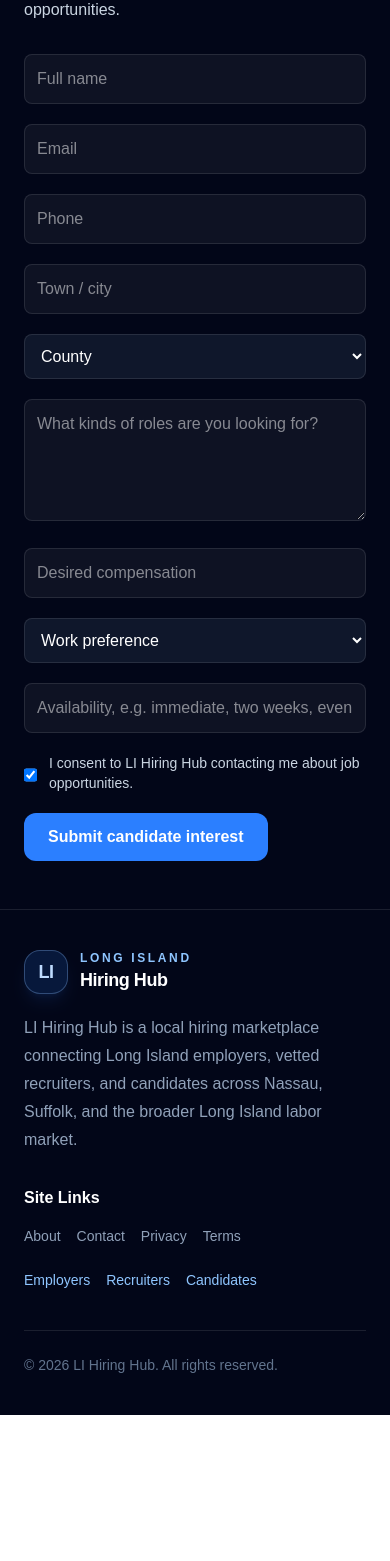
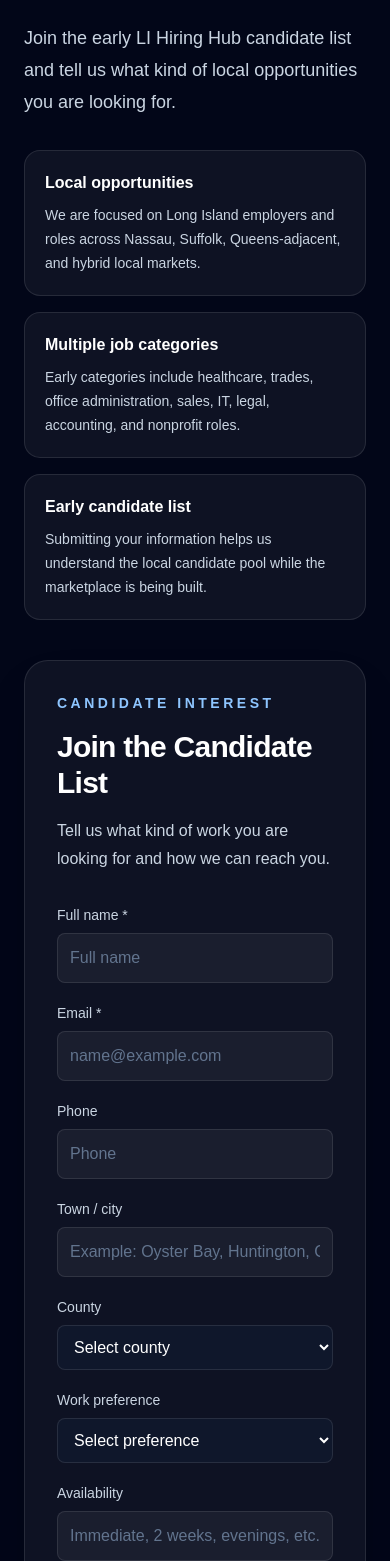
Before and after one commit to GCTDevOrg/li-hiring-hub, a Next.js app: page /candidates in a window 390 px wide. Shown: the part 307-1868 px from the top of the page. Before the commit the page ends 1722 px from the top, so only its background shows below. Built offline with nearby package versions, Linux system fonts and the light colour scheme; no server answers.

Commit message:
Polish candidate interest page

```diff
--- a/app/candidates/page.tsx
+++ b/app/candidates/page.tsx
@@ -3,95 +3,287 @@
 import { FormEvent, useState } from "react";
 import { supabase } from "@/lib/supabaseClient";
 
+function getText(formData: FormData, key: string) {
+  const value = formData.get(key);
+  return typeof value === "string" && value.trim() !== "" ? value.trim() : null;
+}
+
 export default function CandidatesPage() {
   const [loading, setLoading] = useState(false);
   const [message, setMessage] = useState("");
+  const [isError, setIsError] = useState(false);
 
   async function handleSubmit(event: FormEvent<HTMLFormElement>) {
     event.preventDefault();
     setLoading(true);
     setMessage("");
+    setIsError(false);
 
     const form = event.currentTarget;
     const formData = new FormData(form);
 
+    const fullName = getText(formData, "full_name");
+    const email = getText(formData, "email");
+    const desiredRoles = getText(formData, "desired_roles");
+
+    if (!fullName || !email || !desiredRoles) {
+      setLoading(false);
+      setIsError(true);
+      setMessage("Please complete the required fields.");
+      return;
+    }
+
     const { error } = await supabase.from("candidate_leads").insert({
-      full_name: formData.get("full_name"),
-      email: formData.get("email"),
-      phone: formData.get("phone"),
-      location: formData.get("location"),
-      county: formData.get("county"),
-      desired_roles: formData.get("desired_roles"),
-      desired_compensation: formData.get("desired_compensation"),
-      work_preference: formData.get("work_preference"),
-      availability: formData.get("availability"),
+      full_name: fullName,
+      email,
+      phone: getText(formData, "phone"),
+      location: getText(formData, "location"),
+      county: getText(formData, "county"),
+      desired_roles: desiredRoles,
+      desired_compensation: getText(formData, "desired_compensation"),
+      work_preference: getText(formData, "work_preference"),
+      availability: getText(formData, "availability"),
       consent_to_contact: formData.get("consent_to_contact") === "on",
     });
 
     setLoading(false);
 
     if (error) {
+      console.error(error);
+      setIsError(true);
       setMessage("Something went wrong. Please try again.");
-      console.error(error);
       return;
     }
 
     form.reset();
-    setMessage("Thanks. We received your candidate information.");
+    setIsError(false);
+    setMessage(
+      "Thanks. We received your candidate information and will keep you in mind as local opportunities develop."
+    );
   }
 
   return (
-    <main className="min-h-screen bg-slate-950 px-6 py-12 text-white">
-      <div className="mx-auto max-w-3xl">
-        <a href="/" className="text-sm text-blue-300 hover:text-blue-200">
-          ← Back to home
-        </a>
+    <main className="bg-slate-950 px-6 py-16 text-white">
+      <section className="mx-auto max-w-5xl">
+        <div className="grid gap-10 lg:grid-cols-[0.85fr_1.15fr]">
+          <div>
+            <p className="text-sm font-semibold uppercase tracking-[0.25em] text-blue-300">
+              Candidates
+            </p>
 
-        <h1 className="mt-8 text-4xl font-bold">Candidate Interest</h1>
-        <p className="mt-4 text-slate-300">
-          Join the early candidate list for Long Island opportunities.
+            <h1 className="mt-5 text-4xl font-bold tracking-tight md:text-6xl">
+              Looking for work on Long Island?
+            </h1>
+
+            <p className="mt-6 text-lg leading-8 text-slate-300">
+              Join the early LI Hiring Hub candidate list and tell us what kind
+              of local opportunities you are looking for.
+            </p>
+
+            <div className="mt-8 space-y-4">
+              <div className="rounded-2xl border border-white/10 bg-white/5 p-5">
+                <h2 className="font-bold">Local opportunities</h2>
+                <p className="mt-2 text-sm leading-6 text-slate-300">
+                  We are focused on Long Island employers and roles across
+                  Nassau, Suffolk, Queens-adjacent, and hybrid local markets.
+                </p>
+              </div>
+
+              <div className="rounded-2xl border border-white/10 bg-white/5 p-5">
+                <h2 className="font-bold">Multiple job categories</h2>
+                <p className="mt-2 text-sm leading-6 text-slate-300">
+                  Early categories include healthcare, trades, office
+                  administration, sales, IT, legal, accounting, and nonprofit
+                  roles.
+                </p>
+              </div>
+
+              <div className="rounded-2xl border border-white/10 bg-white/5 p-5">
+                <h2 className="font-bold">Early candidate list</h2>
+                <p className="mt-2 text-sm leading-6 text-slate-300">
+                  Submitting your information helps us understand the local
+                  candidate pool while the marketplace is being built.
+                </p>
+              </div>
+            </div>
+          </div>
+
+          <div className="rounded-3xl border border-white/10 bg-white/5 p-8 shadow-2xl shadow-black/20">
+            <p className="text-sm font-semibold uppercase tracking-[0.25em] text-blue-300">
+              Candidate Interest
+            </p>
+
+            <h2 className="mt-4 text-3xl font-bold tracking-tight">
+              Join the Candidate List
+            </h2>
+
+            <p className="mt-4 leading-7 text-slate-300">
+              Tell us what kind of work you are looking for and how we can reach
+              you.
             </p>
 
             <form onSubmit={handleSubmit} className="mt-8 space-y-5">
-          <input name="full_name" required placeholder="Full name" className="w-full rounded-lg border border-white/10 bg-white/5 p-3" />
-          <input name="email" required type="email" placeholder="Email" className="w-full rounded-lg border border-white/10 bg-white/5 p-3" />
-          <input name="phone" placeholder="Phone" className="w-full rounded-lg border border-white/10 bg-white/5 p-3" />
-          <input name="location" placeholder="Town / city" className="w-full rounded-lg border border-white/10 bg-white/5 p-3" />
+              <div className="grid gap-5 md:grid-cols-2">
+                <div>
+                  <label className="mb-2 block text-sm font-medium text-slate-300">
+                    Full name *
+                  </label>
+                  <input
+                    name="full_name"
+                    required
+                    placeholder="Full name"
+                    className="w-full rounded-lg border border-white/10 bg-white/5 p-3 outline-none ring-blue-400/40 placeholder:text-slate-500 focus:ring-2"
+                  />
+                </div>
 
-          <select name="county" className="w-full rounded-lg border border-white/10 bg-slate-900 p-3">
-            <option value="">County</option>
+                <div>
+                  <label className="mb-2 block text-sm font-medium text-slate-300">
+                    Email *
+                  </label>
+                  <input
+                    name="email"
+                    required
+                    type="email"
+                    placeholder="name@example.com"
+                    className="w-full rounded-lg border border-white/10 bg-white/5 p-3 outline-none ring-blue-400/40 placeholder:text-slate-500 focus:ring-2"
+                  />
+                </div>
+              </div>
+
+              <div className="grid gap-5 md:grid-cols-2">
+                <div>
+                  <label className="mb-2 block text-sm font-medium text-slate-300">
+                    Phone
+                  </label>
+                  <input
+                    name="phone"
+                    placeholder="Phone"
+                    className="w-full rounded-lg border border-white/10 bg-white/5 p-3 outline-none ring-blue-400/40 placeholder:text-slate-500 focus:ring-2"
+                  />
+                </div>
+
+                <div>
+                  <label className="mb-2 block text-sm font-medium text-slate-300">
+                    Town / city
+                  </label>
+                  <input
+                    name="location"
+                    placeholder="Example: Oyster Bay, Huntington, Garden City"
+                    className="w-full rounded-lg border border-white/10 bg-white/5 p-3 outline-none ring-blue-400/40 placeholder:text-slate-500 focus:ring-2"
+                  />
+                </div>
+              </div>
+
+              <div className="grid gap-5 md:grid-cols-3">
+                <div>
+                  <label className="mb-2 block text-sm font-medium text-slate-300">
+                    County
+                  </label>
+                  <select
+                    name="county"
+                    className="w-full rounded-lg border border-white/10 bg-slate-900 p-3 outline-none ring-blue-400/40 focus:ring-2"
+                  >
+                    <option value="">Select county</option>
                     <option value="Nassau">Nassau</option>
                     <option value="Suffolk">Suffolk</option>
                     <option value="Queens">Queens</option>
                     <option value="Other">Other</option>
                   </select>
+                </div>
 
-          <textarea name="desired_roles" required placeholder="What kinds of roles are you looking for?" rows={4} className="w-full rounded-lg border border-white/10 bg-white/5 p-3" />
-
-          <input name="desired_compensation" placeholder="Desired compensation" className="w-full rounded-lg border border-white/10 bg-white/5 p-3" />
-
-          <select name="work_preference" className="w-full rounded-lg border border-white/10 bg-slate-900 p-3">
-            <option value="">Work preference</option>
+                <div>
+                  <label className="mb-2 block text-sm font-medium text-slate-300">
+                    Work preference
+                  </label>
+                  <select
+                    name="work_preference"
+                    className="w-full rounded-lg border border-white/10 bg-slate-900 p-3 outline-none ring-blue-400/40 focus:ring-2"
+                  >
+                    <option value="">Select preference</option>
                     <option value="On-site">On-site</option>
                     <option value="Hybrid">Hybrid</option>
                     <option value="Remote">Remote</option>
                     <option value="Flexible">Flexible</option>
                   </select>
+                </div>
 
-          <input name="availability" placeholder="Availability, e.g. immediate, two weeks, evenings only" className="w-full rounded-lg border border-white/10 bg-white/5 p-3" />
+                <div>
+                  <label className="mb-2 block text-sm font-medium text-slate-300">
+                    Availability
+                  </label>
+                  <input
+                    name="availability"
+                    placeholder="Immediate, 2 weeks, evenings, etc."
+                    className="w-full rounded-lg border border-white/10 bg-white/5 p-3 outline-none ring-blue-400/40 placeholder:text-slate-500 focus:ring-2"
+                  />
+                </div>
+              </div>
 
-          <label className="flex gap-3 text-sm text-slate-300">
-            <input name="consent_to_contact" type="checkbox" defaultChecked className="mt-1" />
-            I consent to LI Hiring Hub contacting me about job opportunities.
+              <div>
+                <label className="mb-2 block text-sm font-medium text-slate-300">
+                  Desired roles *
+                </label>
+                <textarea
+                  name="desired_roles"
+                  required
+                  placeholder="Tell us what kinds of jobs you are looking for. Examples: medical assistant, office manager, IT support, bookkeeper, sales, electrician helper, paralegal."
+                  rows={5}
+                  className="w-full rounded-lg border border-white/10 bg-white/5 p-3 outline-none ring-blue-400/40 placeholder:text-slate-500 focus:ring-2"
+                />
+              </div>
+
+              <div>
+                <label className="mb-2 block text-sm font-medium text-slate-300">
+                  Desired compensation
+                </label>
+                <input
+                  name="desired_compensation"
+                  placeholder="Example: $25/hour, $60,000/year, open depending on role"
+                  className="w-full rounded-lg border border-white/10 bg-white/5 p-3 outline-none ring-blue-400/40 placeholder:text-slate-500 focus:ring-2"
+                />
+              </div>
+
+              <label className="flex gap-3 rounded-xl border border-white/10 bg-slate-900/80 p-4 text-sm leading-6 text-slate-300">
+                <input
+                  name="consent_to_contact"
+                  type="checkbox"
+                  defaultChecked
+                  className="mt-1"
+                />
+                <span>
+                  I consent to LI Hiring Hub contacting me about local job
+                  opportunities and related hiring marketplace updates.
+                </span>
               </label>
 
-          <button disabled={loading} className="rounded-xl bg-blue-500 px-6 py-3 font-semibold hover:bg-blue-400 disabled:opacity-60">
+              <div className="rounded-xl border border-white/10 bg-slate-900/80 p-4 text-sm leading-6 text-slate-300">
+                This is an early candidate interest form. Submitting your
+                information does not guarantee an interview, offer, or job
+                placement.
+              </div>
+
+              <button
+                disabled={loading}
+                className="rounded-xl bg-blue-500 px-6 py-3 font-semibold text-white shadow-lg shadow-blue-500/20 hover:bg-blue-400 disabled:cursor-not-allowed disabled:opacity-60"
+              >
                 {loading ? "Submitting..." : "Submit candidate interest"}
               </button>
 
-          {message && <p className="text-blue-200">{message}</p>}
+              {message && (
+                <p
+                  className={`rounded-lg border p-4 text-sm ${
+                    isError
+                      ? "border-red-400/30 bg-red-400/10 text-red-200"
+                      : "border-blue-400/30 bg-blue-400/10 text-blue-200"
+                  }`}
+                >
+                  {message}
+                </p>
+              )}
             </form>
           </div>
+        </div>
+      </section>
     </main>
   );
 }
```
Lines whose indentation alone changed are shown as unchanged.
